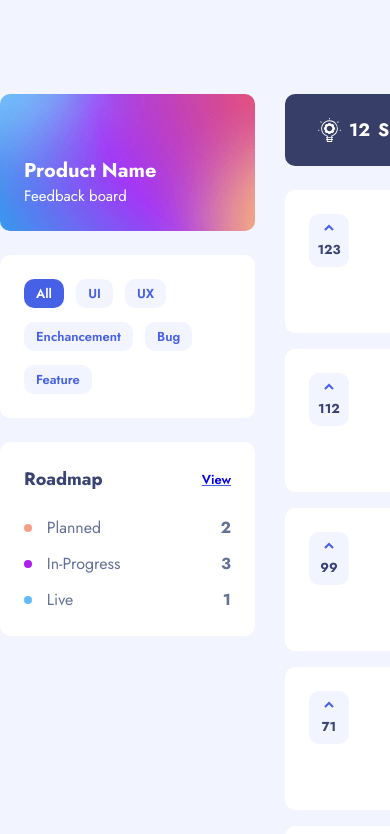
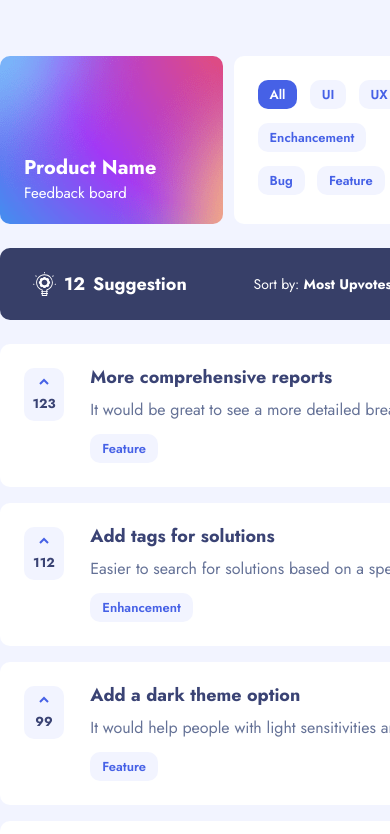
Before and after one commit to bazaglaza/portfolio-feedback-collection, a plain HTML site: page index.html in a window 390 px wide. Shown: the top 834 px of the page. Drawn offline with Linux system fonts and the light colour scheme.

Commit message:
Add tablet support for main page

```diff
--- a/scss/common-styles.scss
+++ b/scss/common-styles.scss
@@ -155,3 +155,9 @@ body {
         cursor: pointer;
     }
 }
+
+@media screen and (max-width: 1110px){
+    .suggestion {
+        width: 690px;
+    }
+}
--- a/scss/main-page-style.scss
+++ b/scss/main-page-style.scss
@@ -5,12 +5,12 @@
 .container {
     max-width: 1110px;
     margin: 0 auto;
+    padding-top: 94px;
 }
 .body-container {
     display: flex;
     justify-content: space-between;
     align-items: flex-start;
-    margin-top: 94px;
     width: 1110px;
     div:last-child {
         margin-bottom: 0;
@@ -273,3 +273,41 @@
 .stat-number {
     font-weight: 700;
 }
+
+@media screen and (max-width: 1110px){
+    .container {
+        max-width: 690px;
+        padding-top: 56px;
+    }
+    .body-container {
+        display:block;
+        &__summary {
+            display: flex;
+            justify-content: space-between;
+            align-items: flex-start;
+            width: 690px;
+        }
+        &__header, &__filter, &__stats {
+            width: 223px;
+            height: 168px;
+        }
+        &__header {
+            background-image: url("../assets/suggestions/tablet/background-header.png");
+        }
+        &__product-name {
+            margin-top: 78px;
+        }
+        &__planned-container, &__progress-container, &__live-container {
+            margin-bottom: 8px;
+        }
+        &__roadmap-container {
+            margin-bottom: 16px;
+            padding: 0;
+        }
+
+        &__main-body {
+            width: 690px;
+        }
+    }
+
+}
```
Also changed, not shown: css/feedback-details-style.css, css/feedback-edit-styles.css, css/main-page-style.css, css/new-feedback-style.css, css/roadmap.css.
